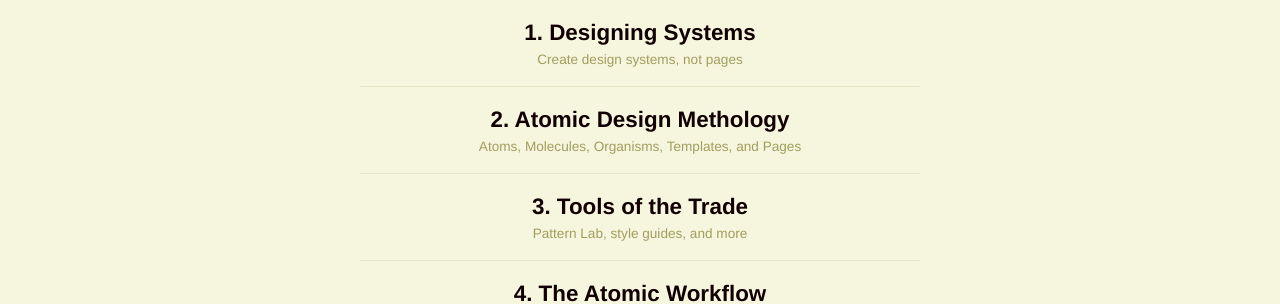
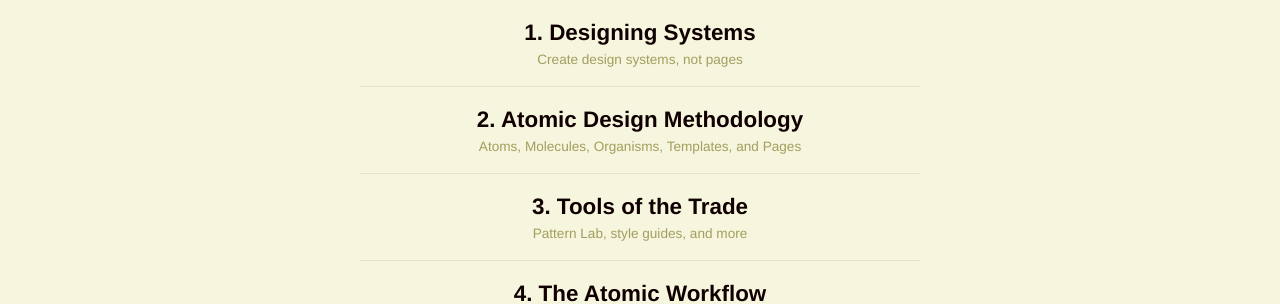
Before and after one commit to bradfrost/atomic-design, a Jekyll site: the page built from table-of-contents.md, in a window 1280 px wide. Shown: the part 341-645 px from the top of the page. Built offline with Jekyll 4.4.1, drawn with Linux system fonts in a browser that asks for light colours.

Commit message:
Fix typo

```diff
--- a/_layouts/toc.html
+++ b/_layouts/toc.html
@@ -13,7 +13,7 @@ layout: default
         </li>
         <li>
             <a href="/chapter-2">
-                <h3>2. Atomic Design Methology</h3>
+                <h3>2. Atomic Design Methodology</h3>
                 <p>Atoms, Molecules, Organisms, Templates, and Pages</p>
             </a>
         </li>
```
